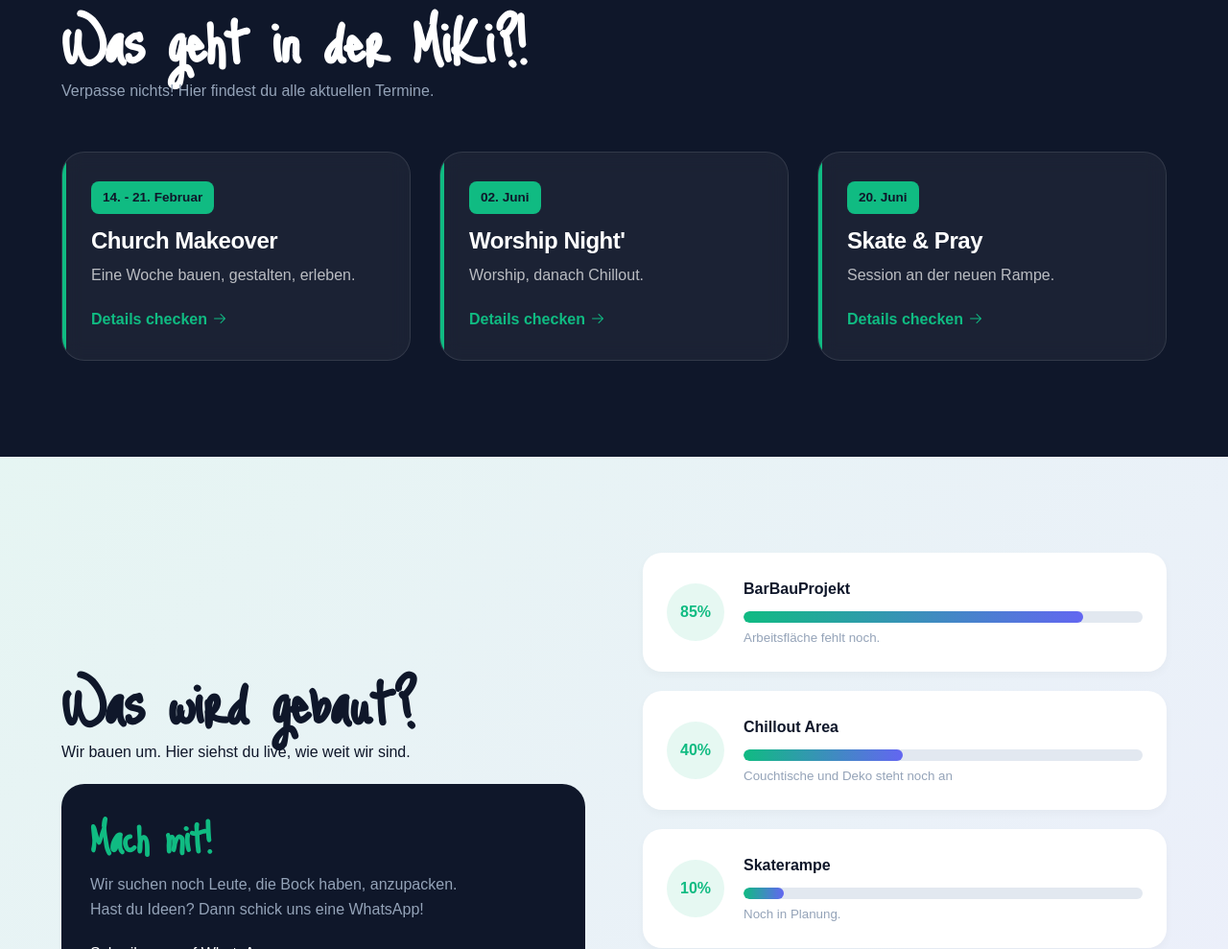
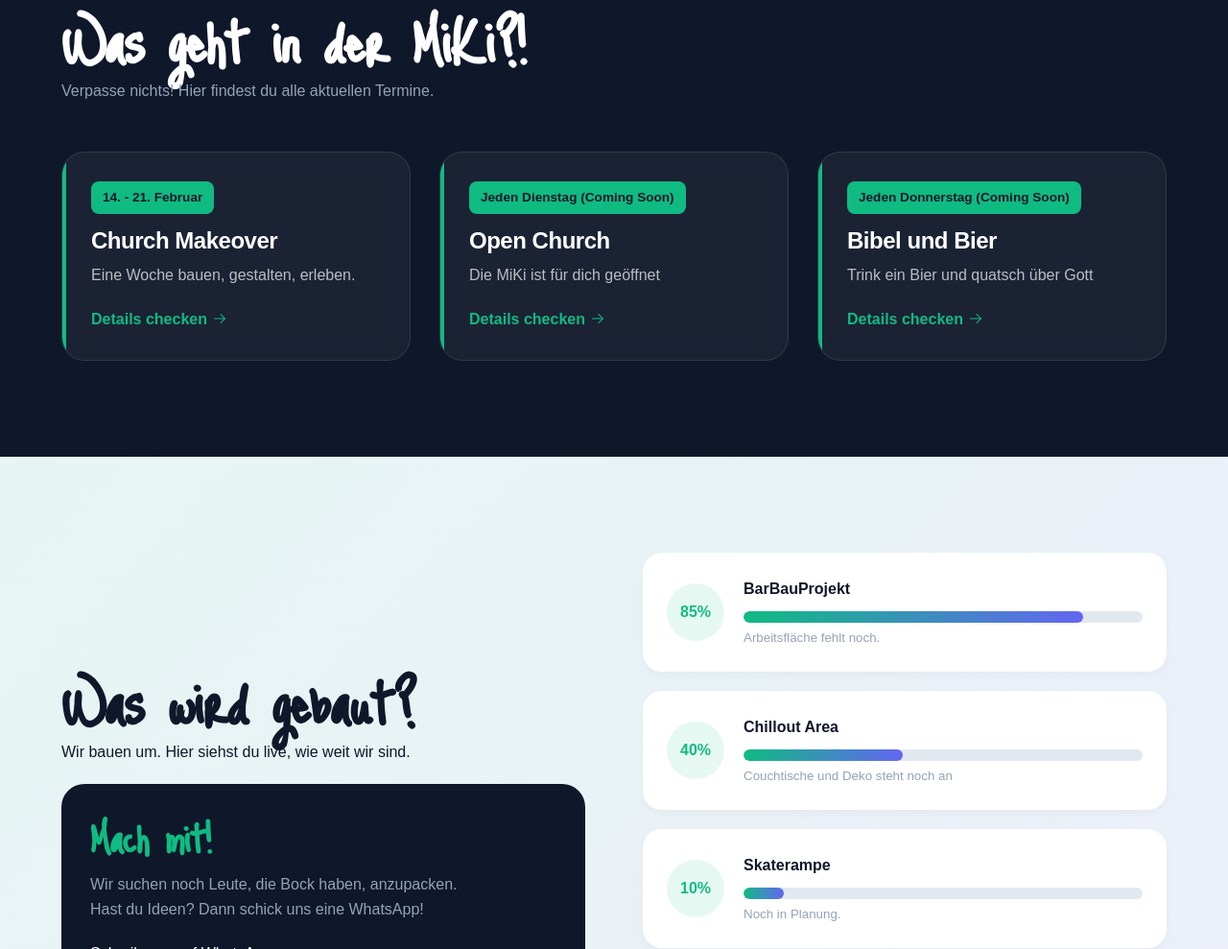
Before and after one commit to 9scp7vvkdr-stack/MiKi, a website: page index.html in a window 1280 px wide. Shown: the part 857-1846 px from the top of the page at 96% size. Drawn offline with Linux system fonts and the light colour scheme.

Commit message:
Veranstaltungen abgeändert

```diff
--- a/index.html
+++ b/index.html
@@ -505,7 +505,6 @@
             <div class="modal-details-grid">
                 <div><i class="ph ph-clock"></i> <strong>Zeit:</strong><br>{{ selectedEvent.time }}</div>
                 <div><i class="ph ph-map-pin"></i> <strong>Ort:</strong><br>{{ selectedEvent.location }}</div>
-                <div><i class="ph ph-users"></i> <strong>Space:</strong><br>{{ selectedEvent.capacity }}</div>
             </div>
 
             <p style="line-height: 1.7; color: #334155;">{{ selectedEvent.detailedDesc }}</p>
@@ -812,27 +811,25 @@
                     date: "14. - 21. Februar",
                     desc: "Eine Woche bauen, gestalten, erleben.",
                     location: "Michaelskirche HDH",
-                    time: "19:00 - End",
+                    time: "Sa, 17:00 - So, 10:00",
                     capacity: "10 Plätze",
                     detailedDesc: "Jetzt geht's los! Wir verwandeln die Michaelskirche in die MiKi. Komm vorbei, bring Freunde mit und sei Teil dieses einzigartigen Projekts."
                 },
                 {
-                    title: "Worship Night'",
-                    date: "02. Juni",
-                    desc: "Worship, danach Chillout.",
+                    title: "Open Church",
+                    date: "Jeden Dienstag (Coming Soon)",
+                    desc: "Die MiKi ist für dich geöffnet",
                     location: "Michaelskirche HDH",
-                    time: "19:30 - 21:00",
-                    capacity: "150 Plätze",
-                    detailedDesc: "Lobreis und Anbetung in der MiKi. Lass den Alltagsstress hinter dir und tauche ein in eine Nacht voller Musik, Gemeinschaft und Inspiration."
+                    time: "12:00 - 21:00",
+                    detailedDesc: "Ob Skaten, Trampolin springen, Hausis machen oder einfach nur mit Freunden chillen - die MiKi ist jeden Dienstag für dich geöffnet! Komm vorbei und erlebe Gemeinschaft."
                 },
                 {
-                    title: "Skate & Pray",
-                    date: "20. Juni",
-                    desc: "Session an der neuen Rampe.",
+                    title: "Bibel und Bier",
+                    date: "Jeden Donnerstag (Coming Soon)",
+                    desc: "Trink ein Bier und quatsch über Gott",
                     location: "Michaelskirche HDH",
                     time: "18:00 - 20:00",
-                    capacity: "40 Skater",
-                    detailedDesc: "Bring dein Board, BMX oder Scooter mit! Wir weihen die neuen Halfpipe ein. Davor gibt es einen kurzen Impuls"
+                    detailedDesc: "Gemeinsam sprechen wir über spannende Bibelthemen bei einem kühlen Getränk. Offen für alle, die Fragen haben oder einfach nur neugierig sind."
                 }
             ]);
 
```
Also changed, not shown: 1 other file.
